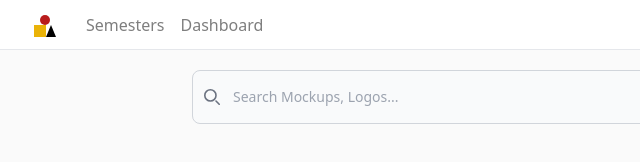
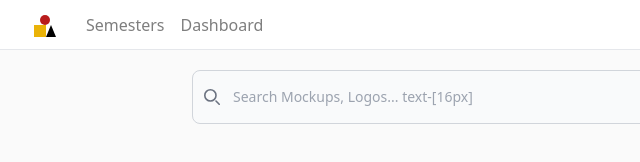
Before and after one commit to heismyke/School_visualisation_dashboard, a website: page index.html in a window 1280 px wide. Shown: the full height of the page, 0-640 px from the left. Drawn offline with nearby package versions, Linux system fonts and the light colour scheme.

Commit message:
second message

```diff
--- a/index.html
+++ b/index.html
@@ -64,7 +64,7 @@
                     <path stroke="currentColor" stroke-linecap="round" stroke-linejoin="round" stroke-width="2" d="m19 19-4-4m0-7A7 7 0 1 1 1 8a7 7 0 0 1 14 0Z"/>
                 </svg>
             </div>
-            <input type="search" id="default-search" class="block w-[80%] md:w-[70%] input mx-auto my-5 p-4 pl-10 text-sm text-gray-900 border border-gray-300 rounded-lg bg-gray-50 focus:ring-[#272829] focus:border-[#272829] dark:bg-gray-700 dark:border-gray-600 dark:placeholder-gray-400 dark:text-white dark:focus:ring-[#272829] dark:focus:border-[#272829]" placeholder="Search Mockups, Logos..." required>
+            <input type="search" id="default-search" class="block w-[80%] md:w-[70%] input mx-auto my-5 p-4 pl-10 text-sm text-gray-900 border border-gray-300 rounded-lg bg-gray-50 focus:ring-[#272829] focus:border-[#272829] dark:bg-gray-700 dark:border-gray-600 dark:placeholder-gray-400 dark:text-white dark:focus:ring-[#272829] dark:focus:border-[#272829]" placeholder="Search Mockups, Logos... text-[16px]" required>
             <button type="submit" class="text-white absolute right-[12%] md:right-[16%] bottom-2.5 bg-[#272829] hover:bg-[#272829] focus:ring-4 focus:outline-none focus:ring-blue-300 font-medium rounded-lg text-sm px-4 py-2 dark:bg-[#272829] dark:hover:bg-[#272829] dark:focus:ring-[#272829]">Search</button>
         </div>
     </form>
```
Also changed, not shown: dist/output.css.
